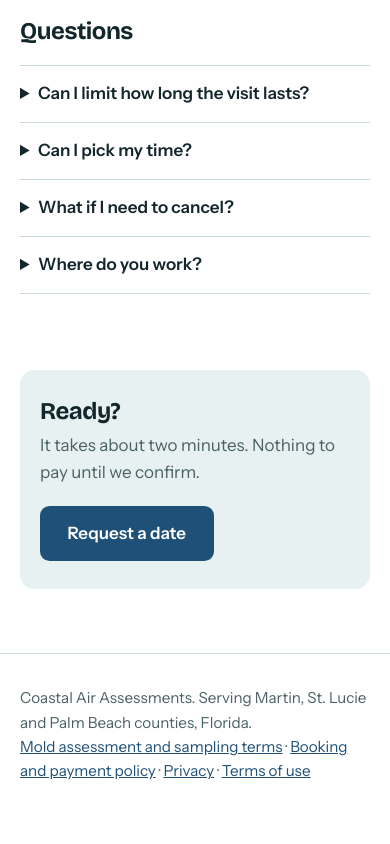
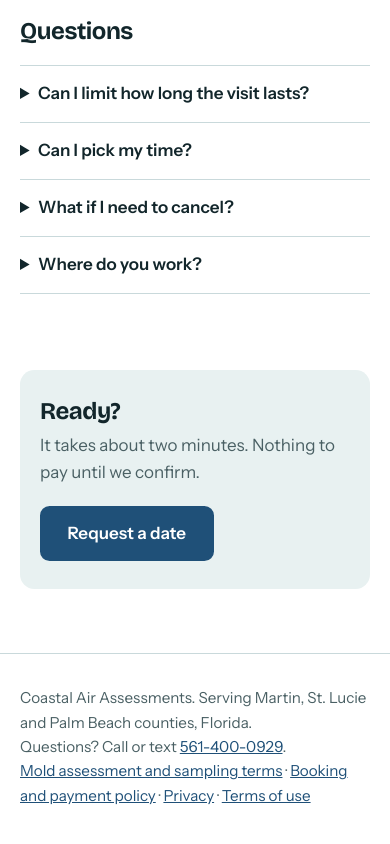
Before and after one commit to coastalairassessments-hash/CAA-Portal, a Next.js app: page / in a window 390 px wide. Shown: the part 2364-3208 px from the top of the page. Built offline with nearby package versions, Linux system fonts and the light colour scheme.

Commit message:
Add phone number to site footer
Co-Authored-By: Claude Sonnet 5.5 <noreply@anthropic.com>
Claude-Session: https://claude.ai/code/session_019b1zuwoNRnxneULmt6QRZu

```diff
--- a/app/page.tsx
+++ b/app/page.tsx
@@ -213,6 +213,7 @@ export default function Home() {
 
       <footer className="wrap site-footer">
         <p>Coastal Air Assessments. Serving Martin, St. Lucie and Palm Beach counties, Florida.</p>
+        <p>Questions? Call or text <a href="tel:+15614000929">561-400-0929</a>.</p>
         <p>
           <Link href="/terms">Mold assessment and sampling terms</Link> ·{" "}
           <Link href="/policy">Booking and payment policy</Link> ·{" "}
```
